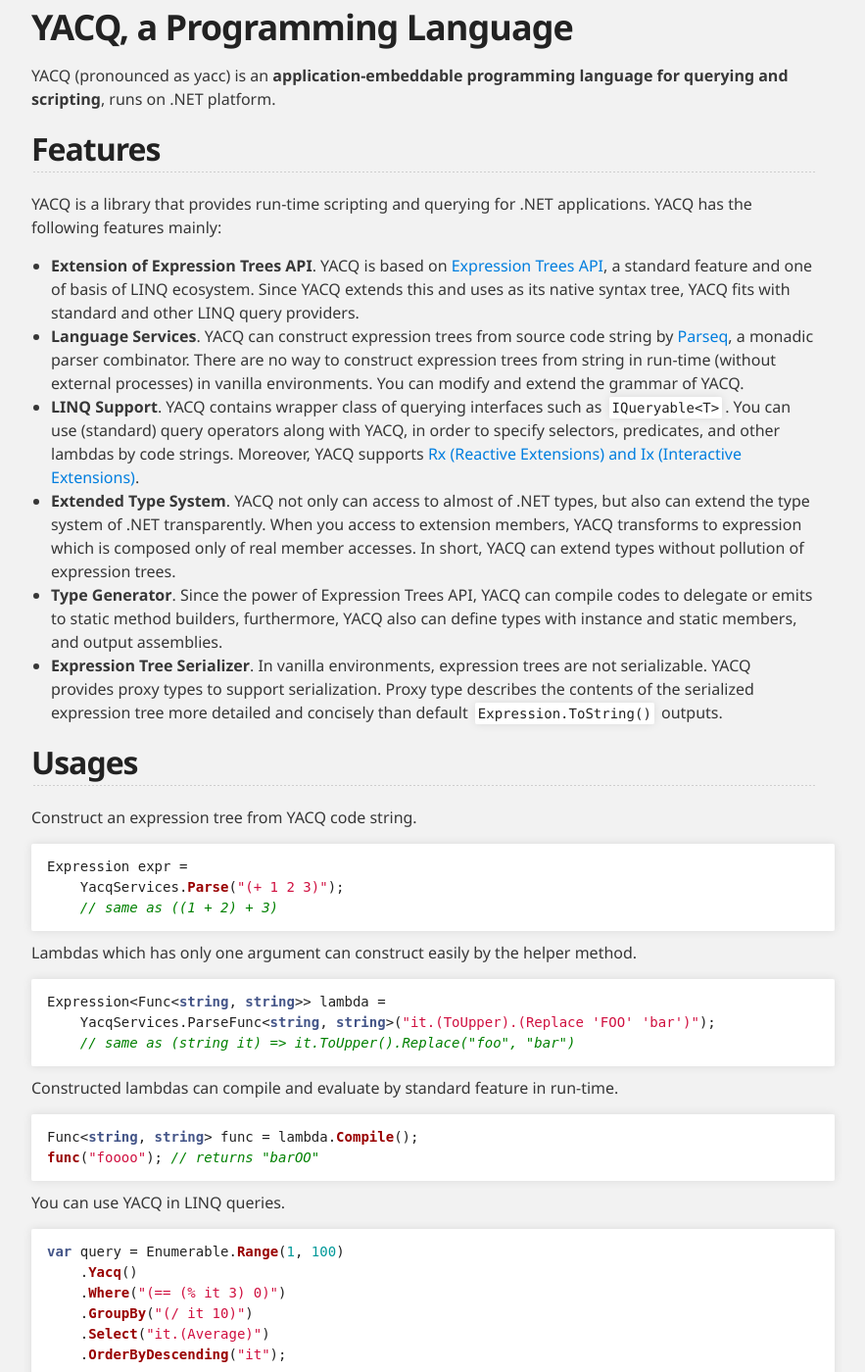
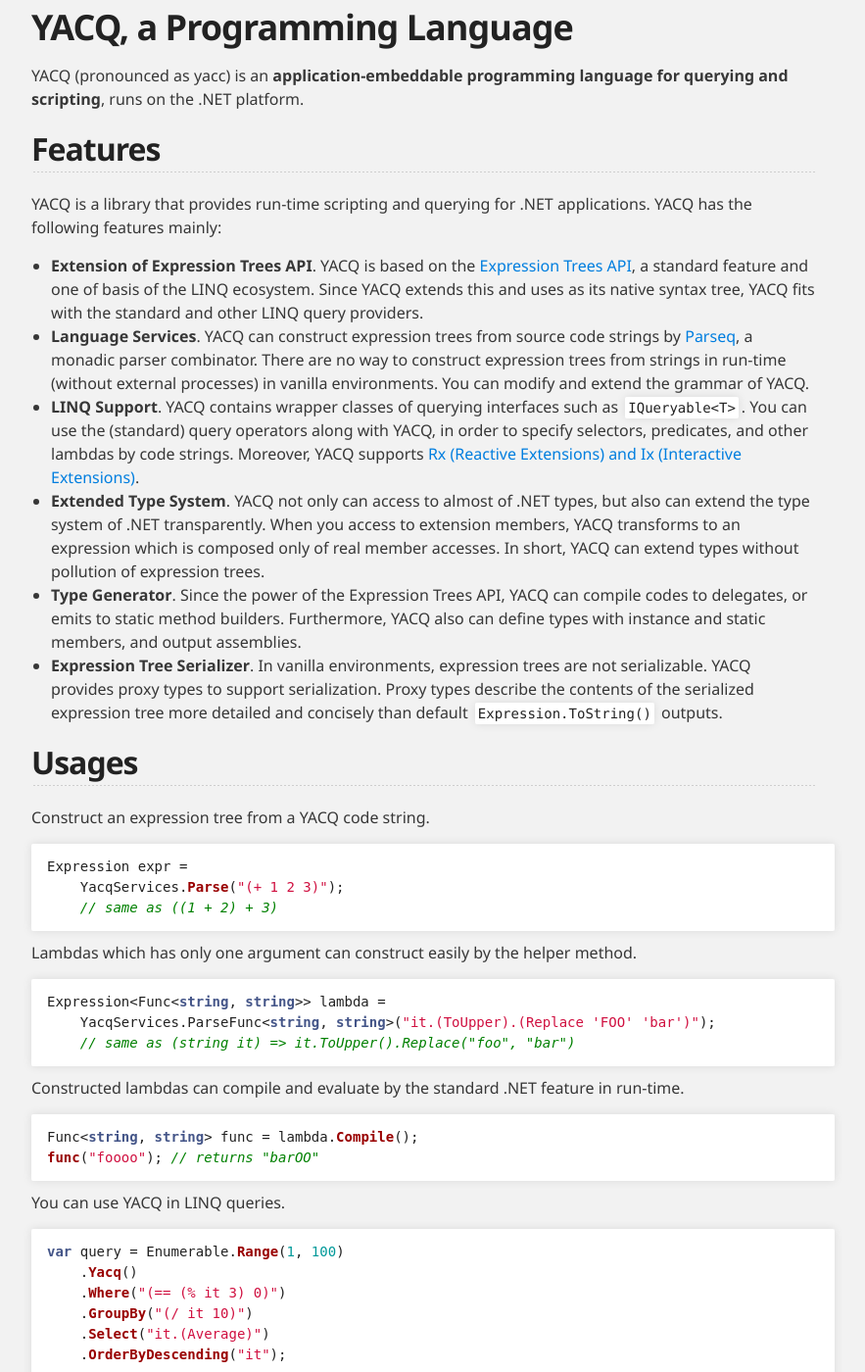
Before and after one commit to takeshik/yacq, a Jekyll site: the page built from index.en.md, in a window 1280 px wide and 1400 px high, scrolled down 280 px. Shown: the whole window at 98% size, without its empty margins (208-1091 px from the left). Built offline with Jekyll 4.4.1, drawn with Linux system fonts in a browser that asks for light colours; Markdown is read by kramdown in place of the engine named in the settings; some of the changed text lies outside the part shown.

Commit message:
Trivial fixes in index.en.md

````diff
--- a/index.en.md
+++ b/index.en.md
@@ -5,22 +5,22 @@
 
 # YACQ, a Programming Language
 
-YACQ <small>(pronounced as yacc)</small> is an **application-embeddable programming language for querying and scripting**, runs on .NET platform.
+YACQ <small>(pronounced as yacc)</small> is an **application-embeddable programming language for querying and scripting**, runs on the .NET platform.
 
 ## Features
 
 YACQ is a library that provides run-time scripting and querying for .NET applications. YACQ has the following features mainly:
 
-* **Extension of Expression Trees API**. YACQ is based on [Expression Trees API](http://msdn.microsoft.com/library/bb397951.aspx), a standard feature and one of basis of LINQ ecosystem. Since YACQ extends this and uses as its native syntax tree, YACQ fits with standard and other LINQ query providers.
-* **Language Services**. YACQ can construct expression trees from source code string by [Parseq](https://github.com/linerlock/parseq), a monadic parser combinator. There are no way to construct expression trees from string in run-time <small>(without external processes)</small> in vanilla environments. You can modify and extend the grammar of YACQ.
-* **LINQ Support**. YACQ contains wrapper class of querying interfaces such as `IQueryable<T>`. You can use (standard) query operators along with YACQ, in order to specify selectors, predicates, and other lambdas by code strings. Moreover, YACQ supports [Rx (Reactive Extensions) and Ix (Interactive Extensions)](https://rx.codeplex.com/).
-* **Extended Type System**. YACQ not only can access to almost of .NET types, but also can extend the type system of .NET transparently. When you access to extension members, YACQ transforms to expression which is composed only of real member accesses. In short, YACQ can extend types without pollution of expression trees.
-* **Type Generator**. Since the power of Expression Trees API, YACQ can compile codes to delegate or emits to static method builders, furthermore, YACQ also can define types with instance and static members, and output assemblies.
-* **Expression Tree Serializer**. In vanilla environments, expression trees are not serializable. YACQ provides proxy types to support serialization. Proxy type describes the contents of the serialized expression tree more detailed and concisely than default `Expression.ToString()` outputs.
+* **Extension of Expression Trees API**. YACQ is based on the [Expression Trees API](http://msdn.microsoft.com/library/bb397951.aspx), a standard feature and one of basis of the LINQ ecosystem. Since YACQ extends this and uses as its native syntax tree, YACQ fits with the standard and other LINQ query providers.
+* **Language Services**. YACQ can construct expression trees from source code strings by [Parseq](https://github.com/linerlock/parseq), a monadic parser combinator. There are no way to construct expression trees from strings in run-time <small>(without external processes)</small> in vanilla environments. You can modify and extend the grammar of YACQ.
+* **LINQ Support**. YACQ contains wrapper classes of querying interfaces such as `IQueryable<T>`. You can use the (standard) query operators along with YACQ, in order to specify selectors, predicates, and other lambdas by code strings. Moreover, YACQ supports [Rx (Reactive Extensions) and Ix (Interactive Extensions)](https://rx.codeplex.com/).
+* **Extended Type System**. YACQ not only can access to almost of .NET types, but also can extend the type system of .NET transparently. When you access to extension members, YACQ transforms to an expression which is composed only of real member accesses. In short, YACQ can extend types without pollution of expression trees.
+* **Type Generator**. Since the power of the Expression Trees API, YACQ can compile codes to delegates, or emits to static method builders. Furthermore, YACQ also can define types with instance and static members, and output assemblies.
+* **Expression Tree Serializer**. In vanilla environments, expression trees are not serializable. YACQ provides proxy types to support serialization. Proxy types describe the contents of the serialized expression tree more detailed and concisely than default `Expression.ToString()` outputs.
 
 ## Usages
 
-Construct an expression tree from YACQ code string.
+Construct an expression tree from a YACQ code string.
 
 {% highlight csharp %}
 Expression expr =
@@ -36,7 +36,7 @@
     // same as (string it) => it.ToUpper().Replace("foo", "bar")
 {% endhighlight %}
 
-Constructed lambdas can compile and evaluate by standard feature in run-time.
+Constructed lambdas can compile and evaluate by the standard .NET feature in run-time.
 
 {% highlight csharp %}
 Func<string, string> func = lambda.Compile();
@@ -68,7 +68,7 @@
 Expression lambda2 = YacqServices.LoadText(xml);
 {% endhighlight %}
 
-You can construct complex expression trees with YACQ-extended Expression Trees system.
+You can construct complex expression trees with the YACQ-extended Expression Trees system.
 
 {% highlight csharp %}
 Expression expr2 = YacqExpression.TypeCandidate(typeof(Enumerable))
@@ -86,23 +86,23 @@
         ), Expression.Constant(10)));
 {% endhighlight %}
 
-Although the main use of YACQ is to embed in other applications, YACQ also can use in standalone. Complier frontend and REPL environment are bundled.
+Although the main use of YACQ is to embed in other applications, YACQ also can use in standalone. A complier frontend and a REPL environment are bundled.
 
 ## Get Started
 
-To use YACQ, you have to refer `Yacq.dll` by your application. There are some way to get the system:
+You can embed YACQ by referring `Yacq.dll` in your application. There are some way to get the system:
 
 * **[Install NuGet package](http://nuget.org/packages/Yacq)**: If you only need the library, you can get and install it via NuGet.<br />
 ```
 PM> Install-Package Yacq
 ```
-* **[Download binary archive](http://yacq.net/download)**: You can download the binary archive. This contains all libraries, executables, and documents. If you want compiler frontend or REPL environment, please download this.
+* **[Download binary archive](http://yacq.net/download)**: You can download the binary archive. This contains all libraries, executables, and documents. If you want the compiler frontend or the REPL environment, please download this.
 * **[Download source code in GitHub](https://github.com/takeshik/yacq)**: You can get the source codes in GitHub.
     * **Clone the repository**: You can clone the Git repository.<br />
 ```
 % git clone git://github.com/takeshik/yacq.git
 ```
-    * **Download snapshot**: Snapshot archive of the repository is also available ([tar.gz](https://github.com/takeshik/yacq/tarball/master) | [zip](https://github.com/takeshik/yacq/zipball/master)).
+    * **Download snapshot**: The snapshot archive of the repository is also available ([tar.gz](https://github.com/takeshik/yacq/tarball/master) | [zip](https://github.com/takeshik/yacq/zipball/master)).
 
 Other resources are also available in the [Download Page](/download).
 
````
